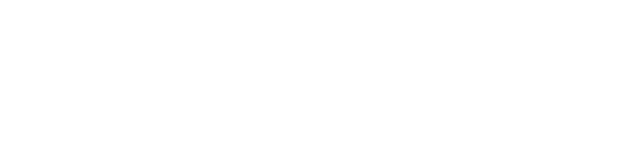
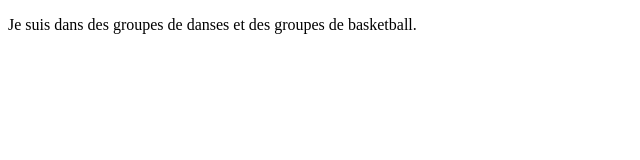
Before and after one commit to Gems77/git-mon-cv, a plain HTML site: page index.html in a window 1280 px wide. Shown: the whole page, without its empty margins (0-640 px from the left). Drawn offline with Linux system fonts and the light colour scheme.

Commit message:
mise en place de la section associations

```diff
--- a/index.html
+++ b/index.html
@@ -7,8 +7,8 @@
     <title>Document</title>
 </head>
 <body>
-    <nav>
-
-    </nav>
+<section id="associations">
+<p>Je suis dans des groupes de danses et des groupes de basketball.</p>
+</section>
 </body>
 </html>
```
